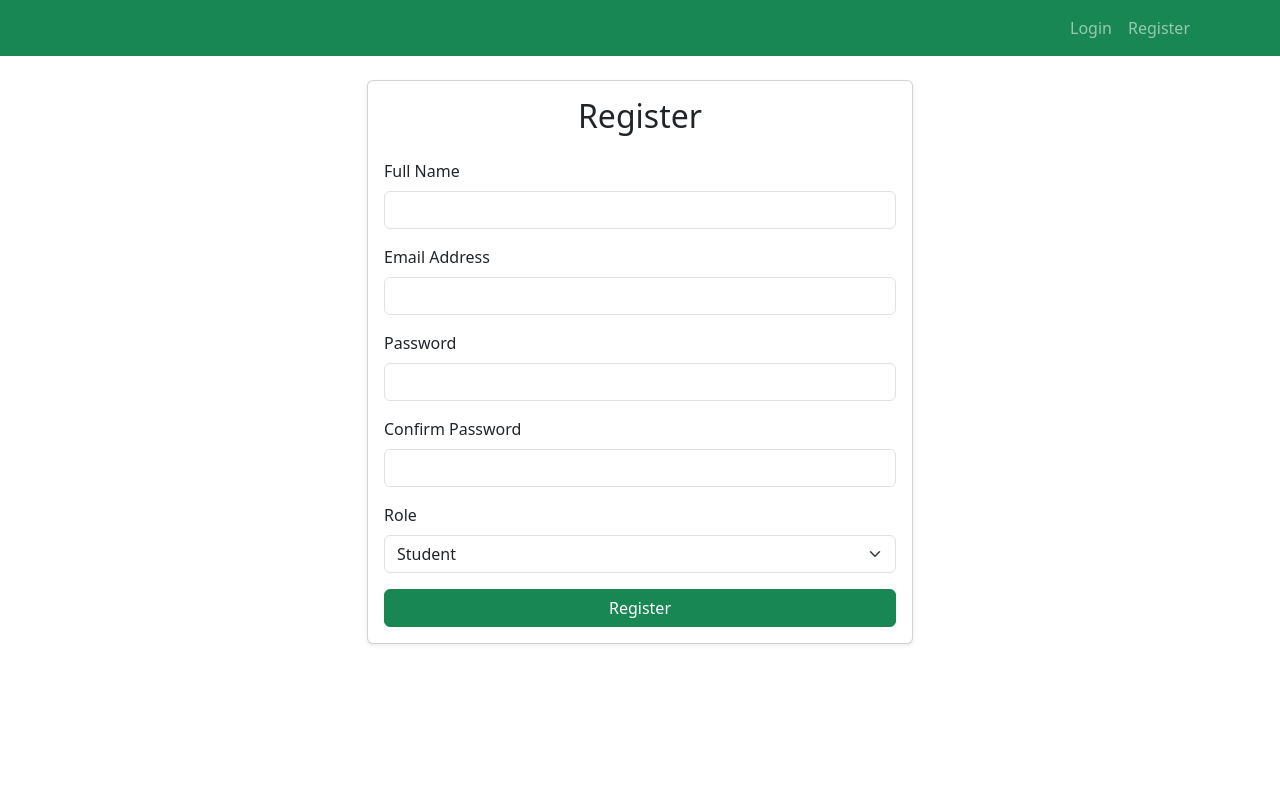
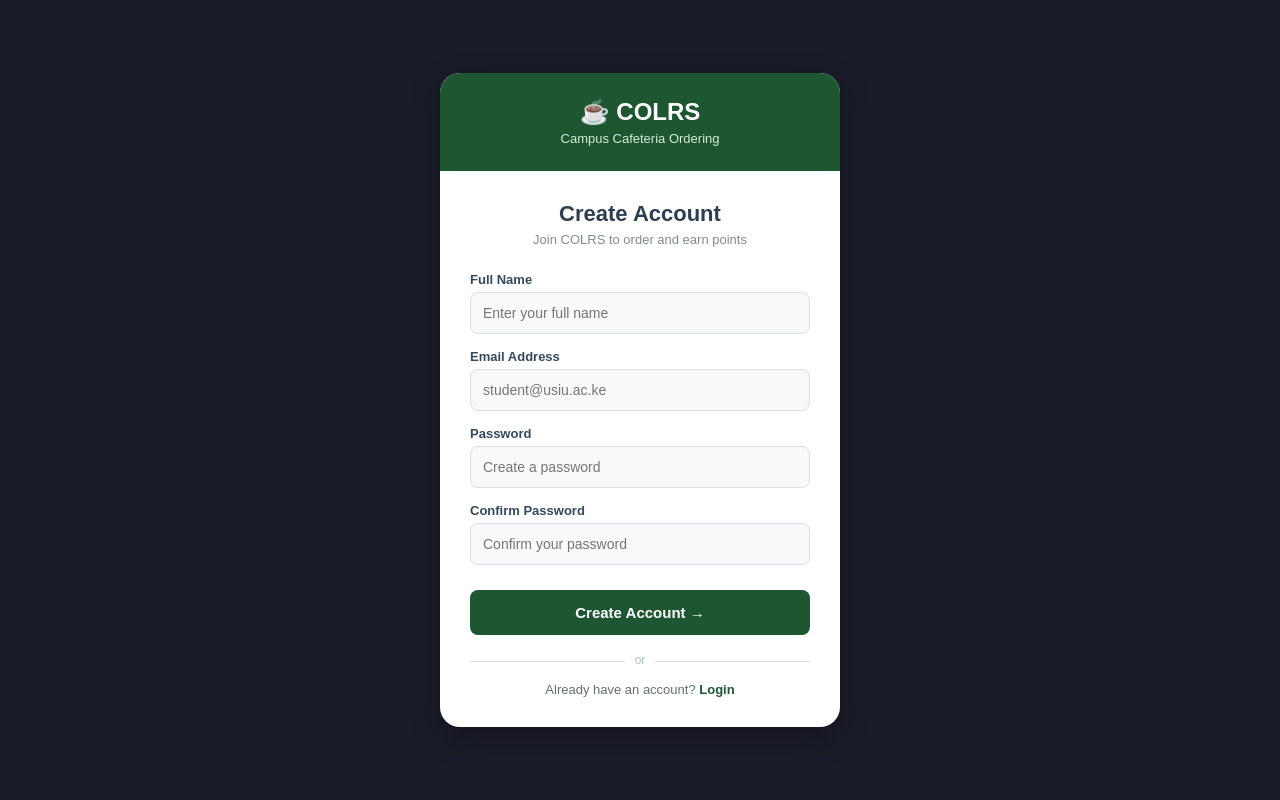
Before and after one commit to munyokiephraim-ctrl/COLRS, a Flask app: template app/templates/register.html in a window 1280 px wide. Run offline with Flask 3, Linux system fonts and the light colour scheme; the template is opened without the code that fills it, so the values that code supplies are empty.

Commit message:
Add register screen template and styling

```diff
--- a/app/templates/register.html
+++ b/app/templates/register.html
@@ -1,12 +1,149 @@
-{% extends "base.html" %}
+<!DOCTYPE html>
+<html lang="en">
+<head>
+    <meta charset="UTF-8">
+    <meta name="viewport" content="width=device-width, initial-scale=1.0">
+    <title>COLRS - Create Account</title>
+    <style>
+        body {
+            background-color: #1a1c29;
+            font-family: Arial, sans-serif;
+            display: flex;
+            justify-content: center;
+            align-items: center;
+            min-height: 100vh;
+            margin: 0;
+        }
+        .phone-frame {
+            background: #ffffff;
+            width: 400px;
+            border-radius: 20px;
+            box-shadow: 0 10px 30px rgba(0,0,0,0.3);
+            overflow: hidden;
+            display: flex;
+            flex-direction: column;
+        }
+        .header {
+            background-color: #1e5631;
+            color: white;
+            text-align: center;
+            padding: 25px 20px;
+        }
+        .header h1 {
+            margin: 0;
+            font-size: 24px;
+            font-weight: bold;
+        }
+        .header p {
+            margin: 5px 0 0 0;
+            font-size: 13px;
+            color: #d4edda;
+        }
+        .form-container {
+            padding: 30px;
+        }
+        h2 {
+            text-align: center;
+            color: #2c3e50;
+            margin-top: 0;
+            margin-bottom: 5px;
+            font-size: 22px;
+        }
+        .subtitle {
+            text-align: center;
+            color: #7f8c8d;
+            font-size: 13px;
+            margin-bottom: 25px;
+        }
+        .form-group {
+            margin-bottom: 15px;
+        }
+        label {
+            display: block;
+            margin-bottom: 5px;
+            font-weight: bold;
+            color: #34495e;
+            font-size: 13px;
+        }
+        input {
+            width: 100%;
+            padding: 12px;
+            border: 1px solid #dcdde1;
+            border-radius: 8px;
+            box-sizing: border-box;
+            font-size: 14px;
+            background-color: #f8f9fa;
+        }
+        input:focus {
+            border-color: #1e5631;
+            outline: none;
+            background-color: #fff;
+        }
+        button {
+            width: 100%;
+            background: #1e5631;
+            color: white;
+            padding: 14px;
+            border: none;
+            border-radius: 8px;
+            font-weight: bold;
+            cursor: pointer;
+            font-size: 15px;
+            margin-top: 10px;
+            transition: background 0.2s;
+        }
+        button:hover {
+            background: #143d22;
+        }
+        .divider {
+            text-align: center;
+            border-bottom: 1px solid #dcdde1;
+            line-height: 0.1em;
+            margin: 25px 0 20px 0;
+            color: #b2bec3;
+            font-size: 12px;
+        }
+        .divider span {
+            background: #fff;
+            padding: 0 10px;
+        }
+        .footer-link {
+            text-align: center;
+            font-size: 13px;
+            color: #636e72;
+        }
+        .footer-link a {
+            color: #1e5631;
+            text-decoration: none;
+            font-weight: bold;
+        }
+        .footer-link a:hover {
+            text-decoration: underline;
+        }
+        .alert {
+            padding: 10px;
+            margin-bottom: 15px;
+            border-radius: 6px;
+            font-size: 13px;
+        }
+        .alert-danger { background: #f8d7da; color: #721c24; }
+        .alert-warning { background: #fff3cd; color: #856404; }
+        .alert-success { background: #d4edda; color: #155724; }
+    </style>
+</head>
+<body>
 
-{% block content %}
-<div class="row justify-content-center">
-    <div class="col-md-6">
-        <div class="card shadow-sm">
-            <div class="card-body">
-                <h2 class="card-title text-center mb-4">Register</h2>
+    <div class="phone-frame">
+        <div class="header">
+            <h1>☕ COLRS</h1>
+            <p>Campus Cafeteria Ordering</p>
+        </div>
 
+        <div class="form-container">
+            <h2>Create Account</h2>
+            <div class="subtitle">Join COLRS to order and earn points</div>
+
+            <!-- Flash Messages -->
             {% with messages = get_flashed_messages(with_categories=true) %}
               {% if messages %}
                 {% for category, message in messages %}
@@ -15,34 +152,49 @@
               {% endif %}
             {% endwith %}
 
-                <form method="POST">
-                    <div class="mb-3">
-                        <label class="form-label">Full Name</label>
-                        <input type="text" name="full_name" class="form-control" required>
+            <form method="POST" onsubmit="return validatePassword()">
+                <div class="form-group">
+                    <label>Full Name</label>
+                    <input type="text" name="full_name" required placeholder="Enter your full name">
                 </div>
-                    <div class="mb-3">
-                        <label class="form-label">Email Address</label>
-                        <input type="email" name="email" class="form-control" required>
+
+                <div class="form-group">
+                    <label>Email Address</label>
+                    <input type="email" name="email" required placeholder="student@usiu.ac.ke">
                 </div>
-                    <div class="mb-3">
-                        <label class="form-label">Password</label>
-                        <input type="password" name="password" class="form-control" required>
+
+                <div class="form-group">
+                    <label>Password</label>
+                    <input type="password" id="password" name="password" required placeholder="Create a password">
                 </div>
-                    <div class="mb-3">
-                        <label class="form-label">Confirm Password</label>
-                        <input type="password" name="confirm_password" class="form-control" required>
+
+                <div class="form-group">
+                    <label>Confirm Password</label>
+                    <input type="password" id="confirm_password" required placeholder="Confirm your password">
                 </div>
-                    <div class="mb-3">
-                        <label class="form-label">Role</label>
-                        <select name="role" class="form-select">
-                            <option value="Student">Student</option>
-                            <option value="Admin">Admin</option>
-                        </select>
-                    </div>
-                    <button type="submit" class="btn btn-success w-100">Register</button>
+
+                <button type="submit">Create Account &rarr;</button>
             </form>
+
+            <div class="divider"><span>or</span></div>
+
+            <div class="footer-link">
+                Already have an account? <a href="{{ url_for('auth.login') }}">Login</a>
             </div>
         </div>
     </div>
-</div>
-{% endblock %}
+
+    <script>
+        function validatePassword() {
+            var pass = document.getElementById("password").value;
+            var confirmPass = document.getElementById("confirm_password").value;
+            if (pass !== confirmPass) {
+                alert("Passwords do not match!");
+                return false;
+            }
+            return true;
+        }
+    </script>
+
+</body>
+</html>
```
Lines whose indentation alone changed are shown as unchanged.
